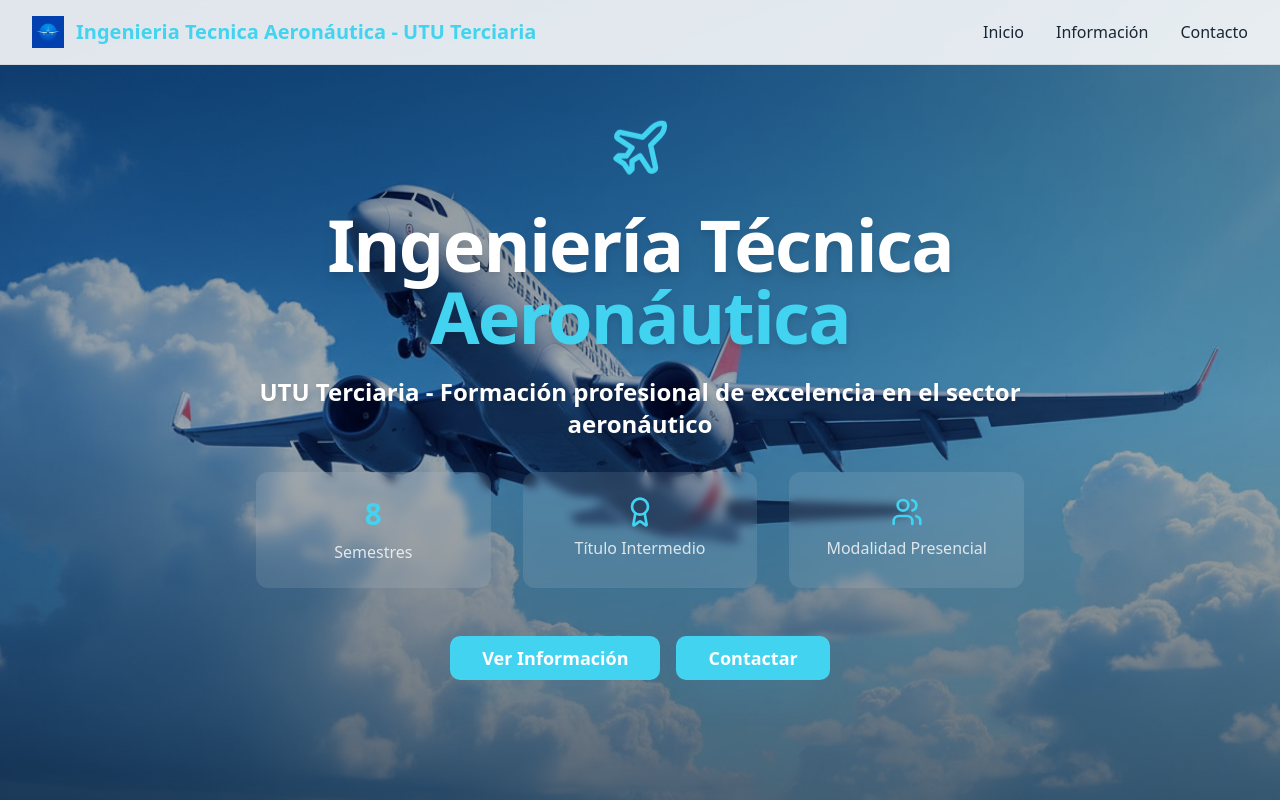
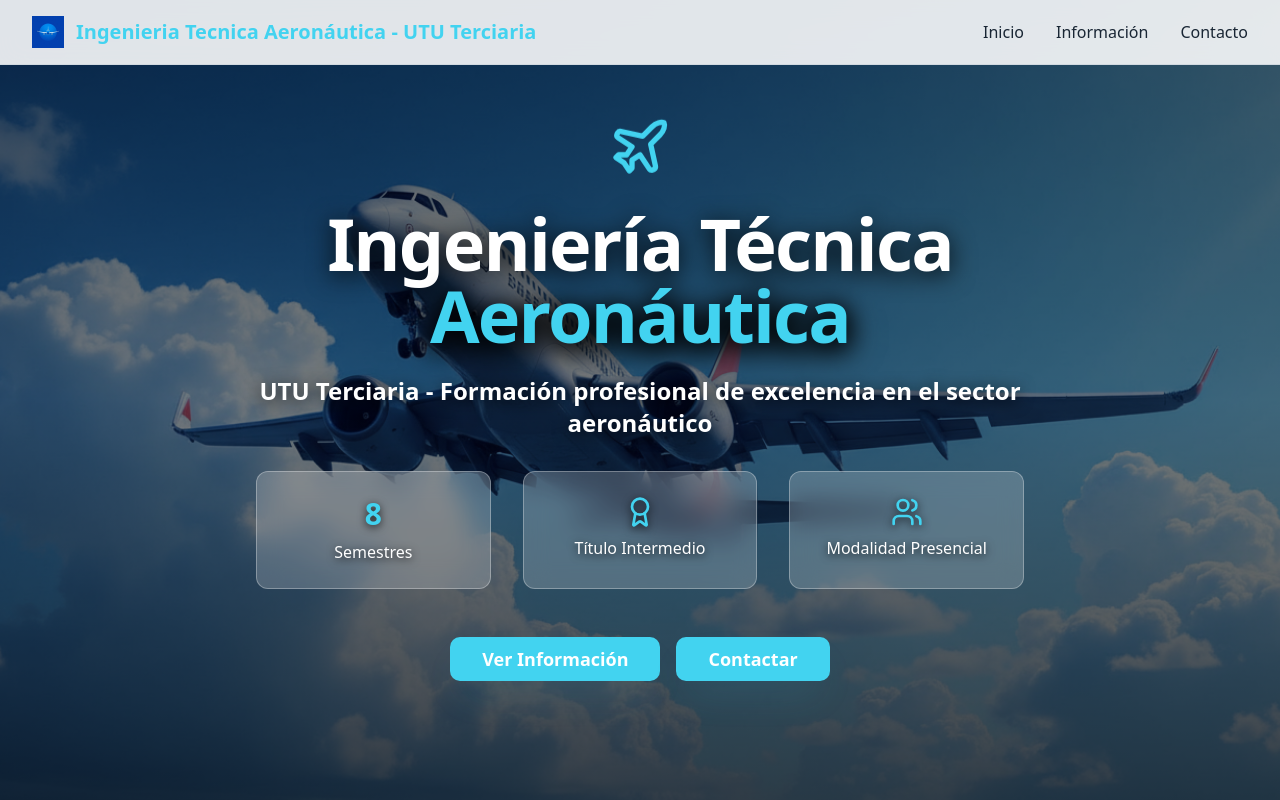
Before and after one commit to ingtecaeroiaautu/aero-utu-landing, a React (Vite) app: page / in a window 1280 px wide. Shown: the top 800 px of the page. Built offline with nearby package versions, Linux system fonts and the light colour scheme; the HTML template or start-up script is replaced by a standard one.

Commit message:
Increase hero section contrast

```diff
--- a/src/components/HeroSection.tsx
+++ b/src/components/HeroSection.tsx
@@ -17,7 +17,7 @@ const HeroSection = () => {
         className="absolute inset-0 bg-cover bg-center bg-no-repeat"
         style={{ backgroundImage: `url(${aviationHero})` }}
       >
-        <div className="absolute inset-0 bg-gradient-to-b from-black/40 via-black/30 to-black/50"></div>
+        <div className="absolute inset-0 bg-gradient-to-b from-black/60 via-black/50 to-black/70"></div>
       </div>
 
       {/* Content */}
@@ -27,28 +27,28 @@ const HeroSection = () => {
             <Plane className="w-16 h-16 mx-auto text-primary animate-float" />
           </div>
 
-          <h1 className="text-4xl md:text-6xl lg:text-7xl font-bold text-white mb-6 leading-tight drop-shadow-lg">
+          <h1 className="text-4xl md:text-6xl lg:text-7xl font-bold text-white mb-6 leading-tight drop-shadow-[0_4px_12px_rgba(0,0,0,0.9)]">
             Ingeniería Técnica
-            <span className="block text-accent">Aeronáutica</span>
+            <span className="block text-accent drop-shadow-[0_4px_12px_rgba(0,0,0,0.9)]">Aeronáutica</span>
           </h1>
 
-          <p className="text-xl md:text-2xl text-white mb-8 leading-relaxed drop-shadow-md font-semibold">
+          <p className="text-xl md:text-2xl text-white mb-8 leading-relaxed drop-shadow-[0_2px_8px_rgba(0,0,0,0.8)] font-semibold">
             UTU Terciaria - Formación profesional de excelencia en el sector aeronáutico
           </p>
 
           {/* Stats */}
           <div className="grid md:grid-cols-3 gap-8 mb-12 max-w-3xl mx-auto">
-            <div className="bg-white/10 backdrop-blur-sm rounded-lg p-6 animate-slide-up">
-              <div className="text-3xl font-bold text-accent mb-2">8</div>
-              <div className="text-white/80">Semestres</div>
+            <div className="bg-white/20 backdrop-blur-md rounded-lg p-6 animate-slide-up border border-white/30">
+              <div className="text-3xl font-bold text-accent mb-2 drop-shadow-[0_2px_4px_rgba(0,0,0,0.8)]">8</div>
+              <div className="text-white drop-shadow-[0_2px_4px_rgba(0,0,0,0.8)]">Semestres</div>
             </div>
-            <div className="bg-white/10 backdrop-blur-sm rounded-lg p-6 animate-slide-up">
-              <Award className="w-8 h-8 text-accent mx-auto mb-2" />
-              <div className="text-white/80">Título Intermedio</div>
+            <div className="bg-white/20 backdrop-blur-md rounded-lg p-6 animate-slide-up border border-white/30">
+              <Award className="w-8 h-8 text-accent mx-auto mb-2 drop-shadow-[0_2px_4px_rgba(0,0,0,0.8)]" />
+              <div className="text-white drop-shadow-[0_2px_4px_rgba(0,0,0,0.8)]">Título Intermedio</div>
             </div>
-            <div className="bg-white/10 backdrop-blur-sm rounded-lg p-6 animate-slide-up">
-              <Users className="w-8 h-8 text-accent mx-auto mb-2" />
-              <div className="text-white/80">Modalidad Presencial</div>
+            <div className="bg-white/20 backdrop-blur-md rounded-lg p-6 animate-slide-up border border-white/30">
+              <Users className="w-8 h-8 text-accent mx-auto mb-2 drop-shadow-[0_2px_4px_rgba(0,0,0,0.8)]" />
+              <div className="text-white drop-shadow-[0_2px_4px_rgba(0,0,0,0.8)]">Modalidad Presencial</div>
             </div>
           </div>
 
```
